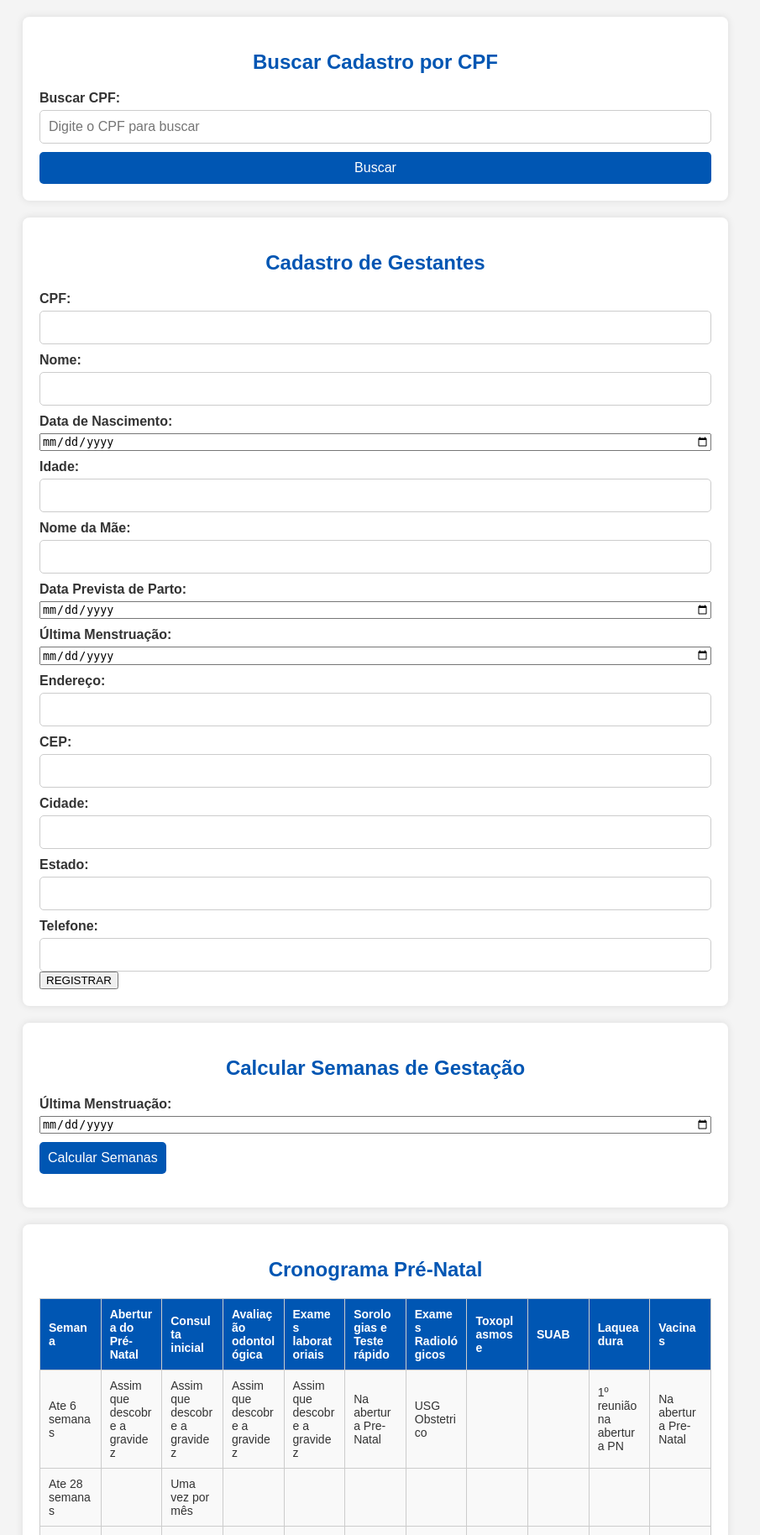
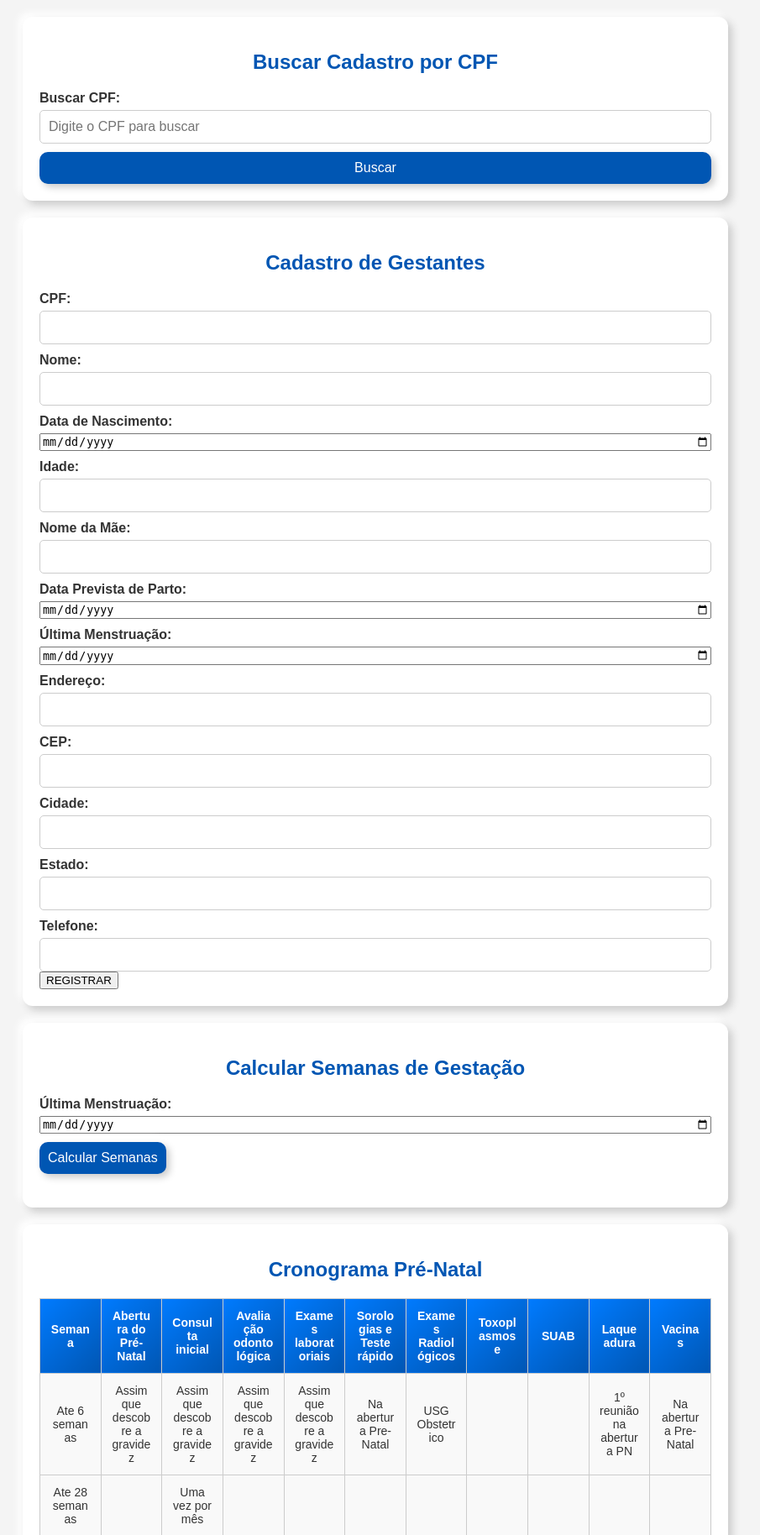
Before and after one commit to projetopi01/projeto-pi-02, a Flask app: page /cadastro_gestante in a window 1280 px wide. Shown: the part 134-1962 px from the top of the page at 84% size, without its empty margins (193-1098 px from the left). Run offline with Flask 3, Linux system fonts and the light colour scheme; the visitor is signed in with stand-in values (Sample User, id 1).

Commit message:
Update styles.css

```diff
--- a/backend/static/styles.css
+++ b/backend/static/styles.css
@@ -25,15 +25,15 @@ body {
     margin-top: 5px;
 }
 
-/* Seção de busca */
+/* Seção principal com efeito de elevação (neumorphism) */
 .section {
     width: 90%;
     max-width: 800px;
     margin: 20px auto;
     background: white;
     padding: 20px;
-    box-shadow: 0px 0px 10px rgba(0, 0, 0, 0.1);
-    border-radius: 8px;
+    box-shadow: 5px 5px 10px #ccc, -5px -5px 10px #ffffff;
+    border-radius: 12px;
     overflow-x: auto; /* Permite rolagem horizontal se necessário */
 }
 
@@ -61,6 +61,7 @@ input[type="text"] {
     font-size: 16px;
 }
 
+/* Botão com efeito moderno */
 button {
     margin-top: 10px;
     padding: 10px;
@@ -68,19 +69,24 @@ button {
     color: white;
     border: none;
     font-size: 16px;
-    border-radius: 5px;
+    border-radius: 10px;
     cursor: pointer;
-    transition: background 0.3s ease-in-out;
+    transition: all 0.3s ease-in-out;
+    box-shadow: 4px 4px 8px #ccc, -4px -4px 8px #ffffff;
 }
 
 button:hover {
     background: #003f7f;
+    box-shadow: inset 2px 2px 5px #ccc, inset -2px -2px 5px #ffffff;
 }
 
-/* Tabela */
+/* Tabela com efeito moderno */
+.table-container {
+    overflow-x: auto;
+}
+
 table {
     width: 100%;
-    max-width: 100%; /* Garante que a tabela não ultrapasse a largura do container */
     border-collapse: collapse;
     margin-top: 20px;
     table-layout: fixed; /* Define tamanho fixo das colunas */
@@ -92,21 +98,26 @@ table, th, td {
 }
 
 th {
-    background: #0056b3;
+    background: linear-gradient(135deg, #007bff, #0056b3);
     color: white;
-    padding: 10px;
-    text-align: left;
-    font-size: 14px; /* Reduzindo o tamanho das letras */
+    padding: 12px;
+    text-align: center;
+    font-size: 14px;
 }
 
 td {
-    padding: 10px;
+    padding: 12px;
     background: #f9f9f9;
-    font-size: 14px; /* Reduzindo o tamanho das letras */
+    font-size: 14px;
+    text-align: center;
 }
 
 tr:nth-child(even) {
     background: #e9e9e9;
+}
+
+tr:hover {
+    background: #d6e4ff;
 }
 
 /* Responsividade */
@@ -115,11 +126,7 @@ tr:nth-child(even) {
         width: 95%;
     }
 
-    input[type="text"] {
-        font-size: 14px;
-    }
-
-    button {
+    input[type="text"], button {
         font-size: 14px;
     }
 }
```
